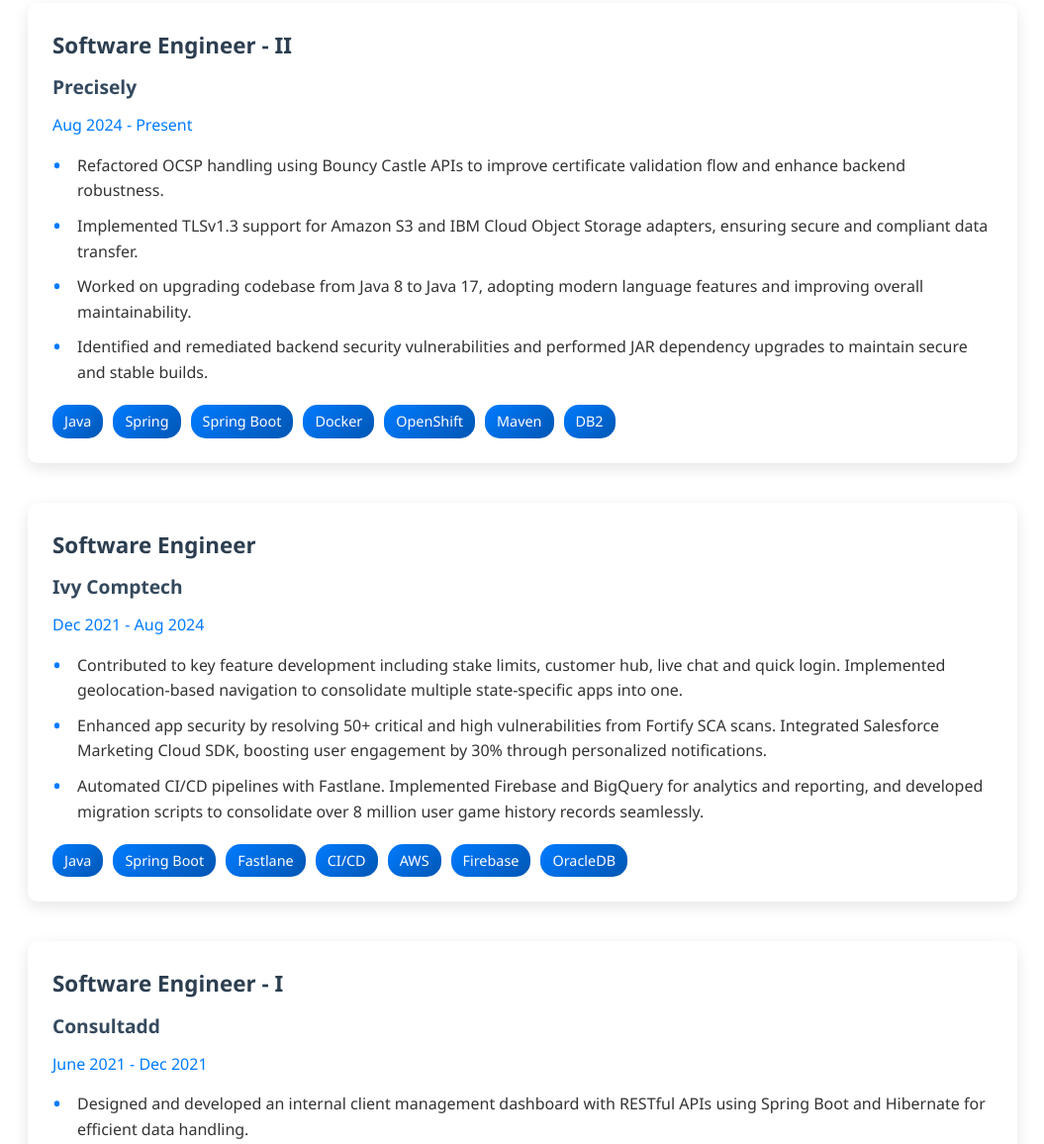
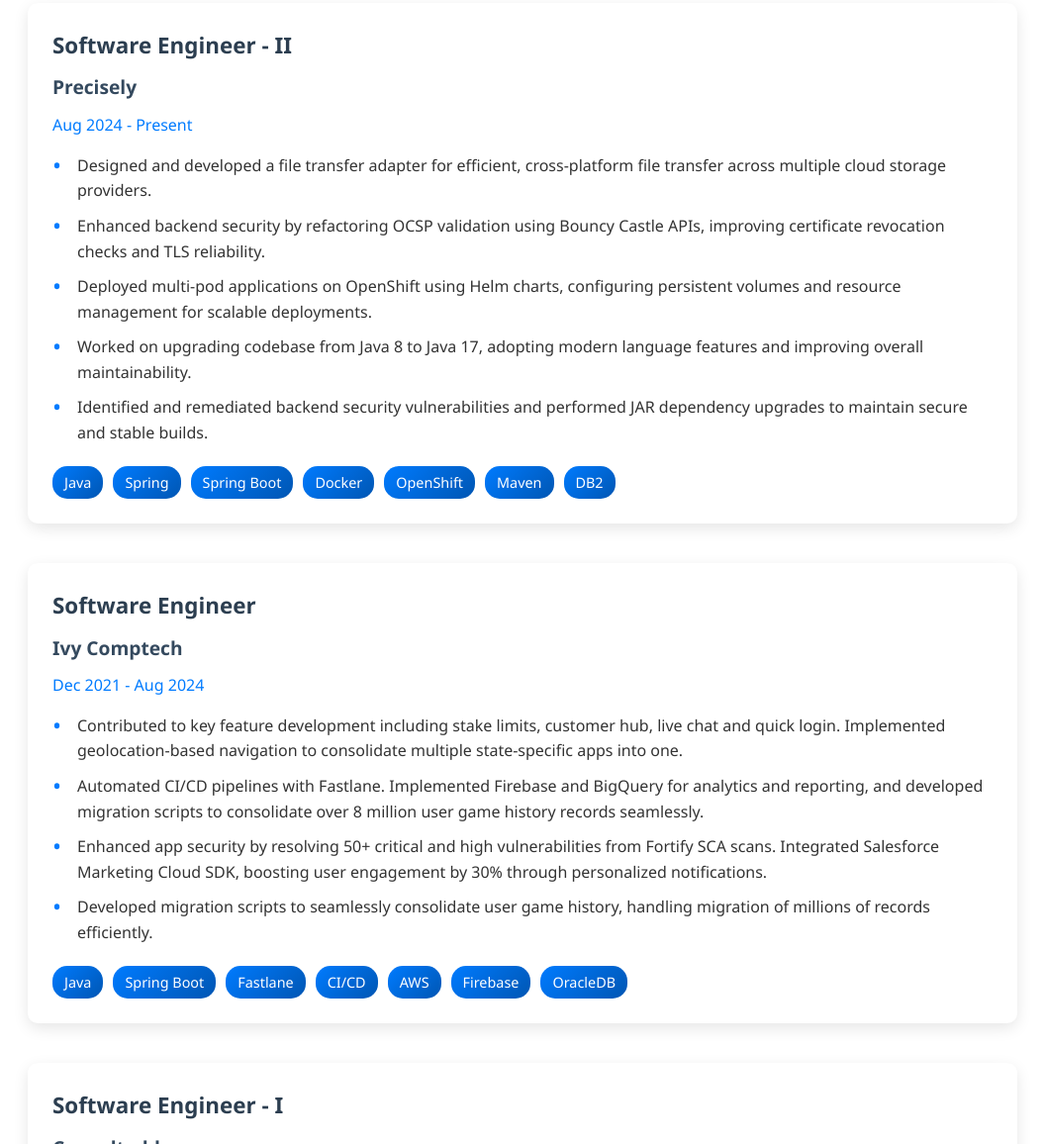
Before and after one commit to sandeep-2601/portfolio, a plain HTML site: page index.html in a window 1280 px wide. Shown: the part 2222-3378 px from the top of the page at 99% size, without its empty margins (112-1167 px from the left). Drawn offline with Linux system fonts and the light colour scheme.

Commit message:
Update index.html

```diff
--- a/index.html
+++ b/index.html
@@ -184,8 +184,9 @@
                         <h4>Precisely</h4>
                         <p class="timeline-date">Aug 2024 - Present</p>
                         <ul class="experience-list">
-                            <li>Refactored OCSP handling using Bouncy Castle APIs to improve certificate validation flow and enhance backend robustness.</li>
-                            <li>Implemented TLSv1.3 support for Amazon S3 and IBM Cloud Object Storage adapters, ensuring secure and compliant data transfer.</li>
+                            <li>Designed and developed a file transfer adapter for efficient, cross-platform file transfer across multiple cloud storage providers.</li>
+                            <li>Enhanced backend security by refactoring OCSP validation using Bouncy Castle APIs, improving certificate revocation checks and TLS reliability.</li>
+                            <li>Deployed multi-pod applications on OpenShift using Helm charts, configuring persistent volumes and resource management for scalable deployments.</li>
                             <li>Worked on upgrading codebase from Java 8 to Java 17, adopting modern language features and improving overall maintainability.</li>
                             <li>Identified and remediated backend security vulnerabilities and performed JAR dependency upgrades to maintain secure and stable builds.</li>
                         </ul>
@@ -207,8 +208,9 @@
                         <p class="timeline-date">Dec 2021 - Aug 2024</p>
                         <ul class="experience-list">
                             <li>Contributed to key feature development including stake limits, customer hub, live chat and quick login. Implemented geolocation-based navigation to consolidate multiple state-specific apps into one.</li>
+                            <li>Automated CI/CD pipelines with Fastlane. Implemented Firebase and BigQuery for analytics and reporting, and developed migration scripts to consolidate over 8 million user game history records seamlessly.</li>
                             <li>Enhanced app security by resolving 50+ critical and high vulnerabilities from Fortify SCA scans. Integrated Salesforce Marketing Cloud SDK, boosting user engagement by 30% through personalized notifications.</li>
-                            <li>Automated CI/CD pipelines with Fastlane. Implemented Firebase and BigQuery for analytics and reporting, and developed migration scripts to consolidate over 8 million user game history records seamlessly.</li>
+                            <li>Developed migration scripts to seamlessly consolidate user game history, handling migration of millions of records efficiently.</li>
                         </ul>
                         <div class="tech-used">
                             <span class="tech-tag">Java</span>
```
